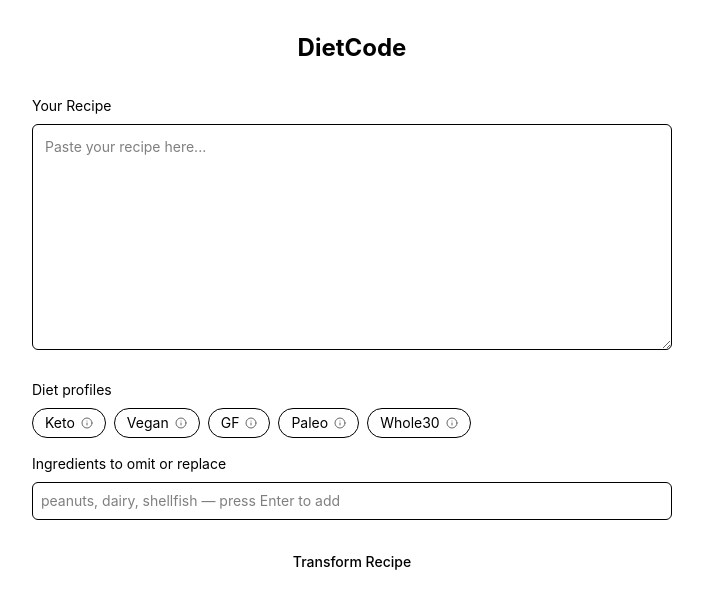
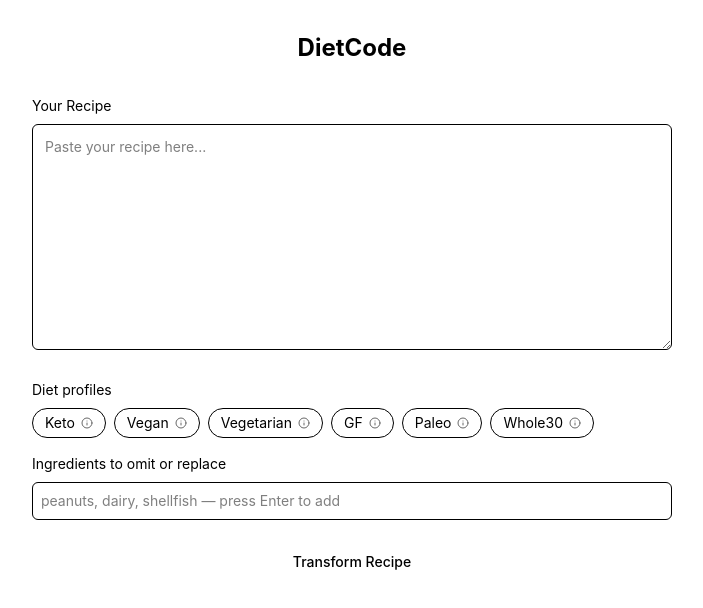
Before and after one commit to mgb523/DietCode, a React (Vite) app in the folder frontend/: page / in a window 1280 px wide. Shown: the top 608 px of the page, without its empty margins (288-991 px from the left). Built offline with nearby package versions, Linux system fonts and the light colour scheme.

Commit message:
feat: add Vegetarian diet profile (ovo-lacto)

```diff
--- a/frontend/src/components/DietPillGroup.tsx
+++ b/frontend/src/components/DietPillGroup.tsx
@@ -12,6 +12,11 @@ const DIET_OPTIONS = [
     value: "VEGAN",
     label: "Vegan",
     description: "No animal products of any kind — no meat, fish, dairy, eggs, or honey. Replaces with plant-based alternatives.",
+  },
+  {
+    value: "VEGETARIAN",
+    label: "Vegetarian",
+    description: "Ovo-lacto vegetarian: no meat or fish, but dairy and eggs are allowed. Replaces meat with plant proteins, legumes, or eggs.",
   },
   {
     value: "GLUTEN_FREE",
```
Also changed, not shown: 1 other file (tests, documents, lock files or other folders).
